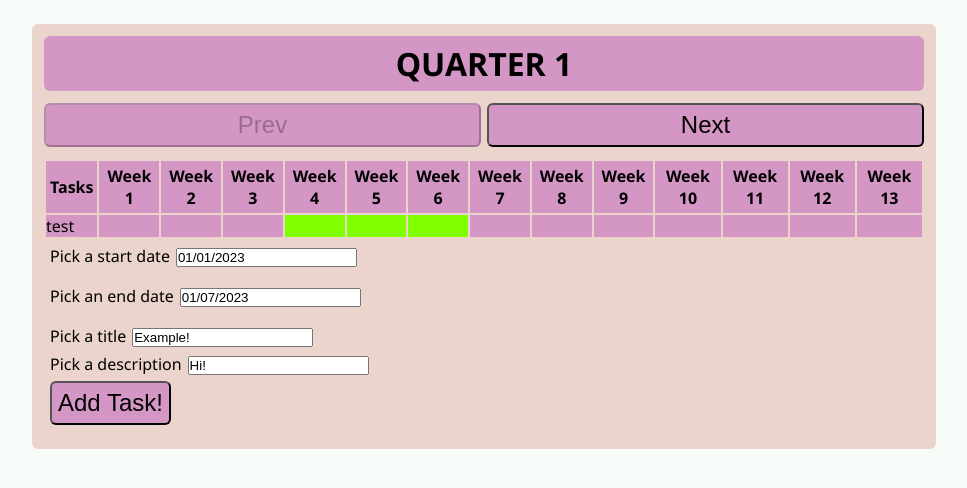
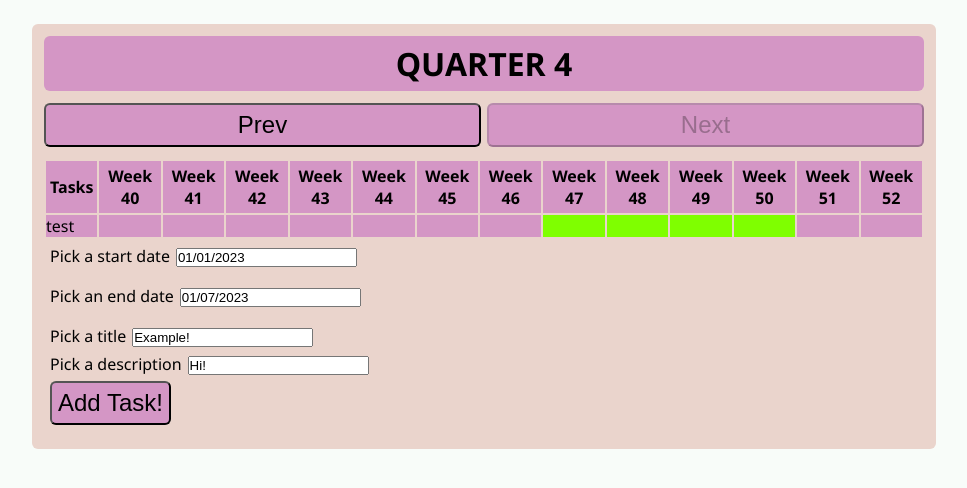
Before and after one commit to Martialis39/quaterly-calendar, a React (Create React App) app: page / in a window 1280 px wide. Shown: the top 488 px of the page, without its empty margins (156-1123 px from the left). Built offline with nearby package versions, Linux system fonts and the light colour scheme.

Commit message:
Use current date for quarter

```diff
--- a/src/App.tsx
+++ b/src/App.tsx
@@ -20,8 +20,8 @@ interface IFormData {
 }
 
   const exampleTask: Task = {
-    start: new Date(Date.UTC(2023, 0, 23)),
-    end: new Date(Date.UTC(2023, 1, 12)),
+    start: new Date(Date.UTC(2023, 10, 23)),
+    end: new Date(Date.UTC(2023, 11, 12)),
     title: "test",
     description: "description"
   }
--- a/src/index.tsx
+++ b/src/index.tsx
@@ -2,13 +2,16 @@ import React from 'react';
 import ReactDOM from 'react-dom/client';
 import './index.css';
 import App from './App';
+import { getQuarter } from './js/utility';
 
 const root = ReactDOM.createRoot(
   document.getElementById('root') as HTMLElement
 );
 
+const quarter = getQuarter(new Date(Date.now()))
+
 root.render(
   <React.StrictMode>
-    <App currentQuarter={0} />
+    <App currentQuarter={quarter} />
   </React.StrictMode>
 );
```
